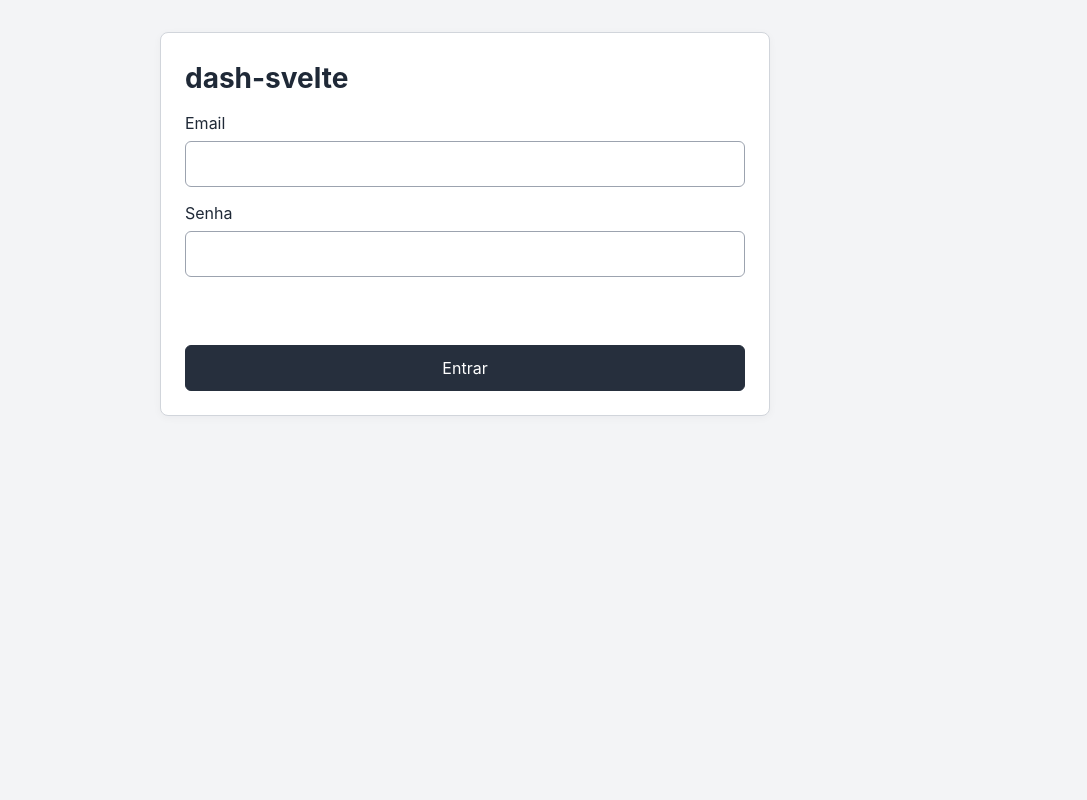
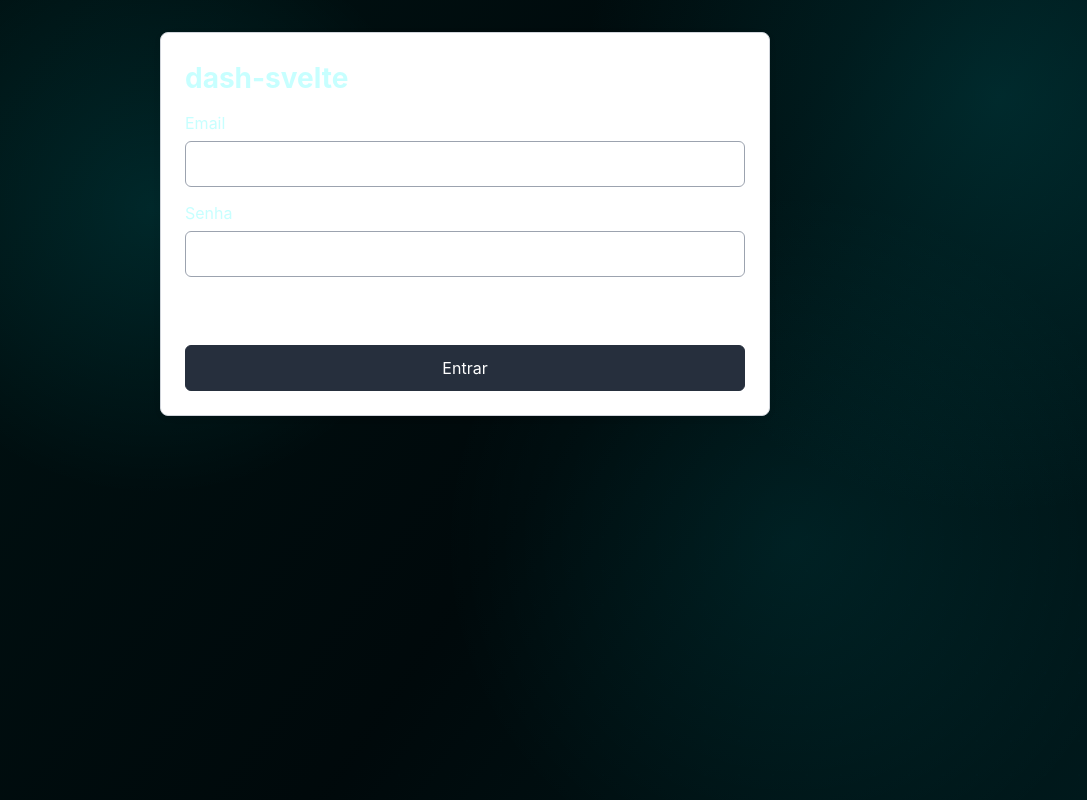
Before and after one commit to brunoportis/svelte-dash, a Svelte app: page /#/login in a window 1280 px wide. Shown: the whole page, without its empty margins (0-1087 px from the left). Built offline with nearby package versions, Linux system fonts and the light colour scheme.

Commit message:
Add sci-fi global theme

```diff
--- a/src/app.css
+++ b/src/app.css
@@ -1,24 +1,74 @@
 :root {
-  color: #1f2937;
-  background: #f3f4f6;
-  font-family: Inter, ui-sans-serif, system-ui, -apple-system, BlinkMacSystemFont, 'Segoe UI', sans-serif;
+  color: #c7ffff;
+  background: #020b0d;
+  font-family:
+    Rajdhani, Orbitron, Inter, ui-sans-serif, system-ui, -apple-system, BlinkMacSystemFont,
+    'Segoe UI', sans-serif;
   line-height: 1.5;
   font-weight: 400;
   font-synthesis: none;
   text-rendering: optimizeLegibility;
   -webkit-font-smoothing: antialiased;
   -moz-osx-font-smoothing: grayscale;
+  --bg-void: #020b0d;
+  --bg-deep: #001c20;
+  --panel: rgba(0, 35, 39, 0.72);
+  --panel-strong: rgba(0, 55, 60, 0.82);
+  --cyan: #00f5ff;
+  --cyan-soft: #65fbff;
+  --cyan-dim: rgba(0, 245, 255, 0.22);
+  --lime: #eefb4a;
+  --lime-dim: rgba(238, 251, 74, 0.22);
+  --text: #c7ffff;
+  --muted: #78aeb2;
+  --danger: #ff667d;
 }
 
 html,
-body {
+body,
+#app {
   margin: 0;
   min-width: 320px;
   min-height: 100%;
 }
 
 body {
-  background: #f3f4f6;
+  min-height: 100vh;
+  overflow-x: hidden;
+  background:
+    radial-gradient(circle at 12% 26%, rgba(0, 245, 255, 0.11), transparent 18rem),
+    radial-gradient(circle at 78% 12%, rgba(0, 118, 122, 0.28), transparent 26rem),
+    radial-gradient(circle at 62% 68%, rgba(0, 245, 255, 0.08), transparent 22rem),
+    linear-gradient(125deg, rgba(0, 18, 19, 0.98), rgba(0, 9, 11, 0.98) 48%, rgba(0, 31, 34, 0.94));
+  color: var(--text);
+}
+
+body::before,
+body::after {
+  content: '';
+  position: fixed;
+  inset: 0;
+  pointer-events: none;
+  z-index: -2;
+}
+
+body::before {
+  background-image:
+    radial-gradient(circle, rgba(101, 251, 255, 0.45) 0 1px, transparent 1.6px),
+    radial-gradient(circle, rgba(238, 251, 74, 0.18) 0 1px, transparent 1.5px);
+  background-size: 34px 34px, 89px 89px;
+  background-position: 8px 10px, 22px 28px;
+  opacity: 0.26;
+  mask-image: radial-gradient(circle at center, black 0 68%, transparent 100%);
+}
+
+body::after {
+  z-index: -1;
+  background:
+    linear-gradient(transparent 95%, rgba(0, 245, 255, 0.07) 96%),
+    linear-gradient(90deg, transparent 95%, rgba(0, 245, 255, 0.07) 96%);
+  background-size: 48px 48px;
+  opacity: 0.2;
 }
 
 button,
@@ -29,3 +79,8 @@ input {
 a {
   color: inherit;
 }
+
+::selection {
+  background: rgba(0, 245, 255, 0.28);
+  color: #ffffff;
+}
```
